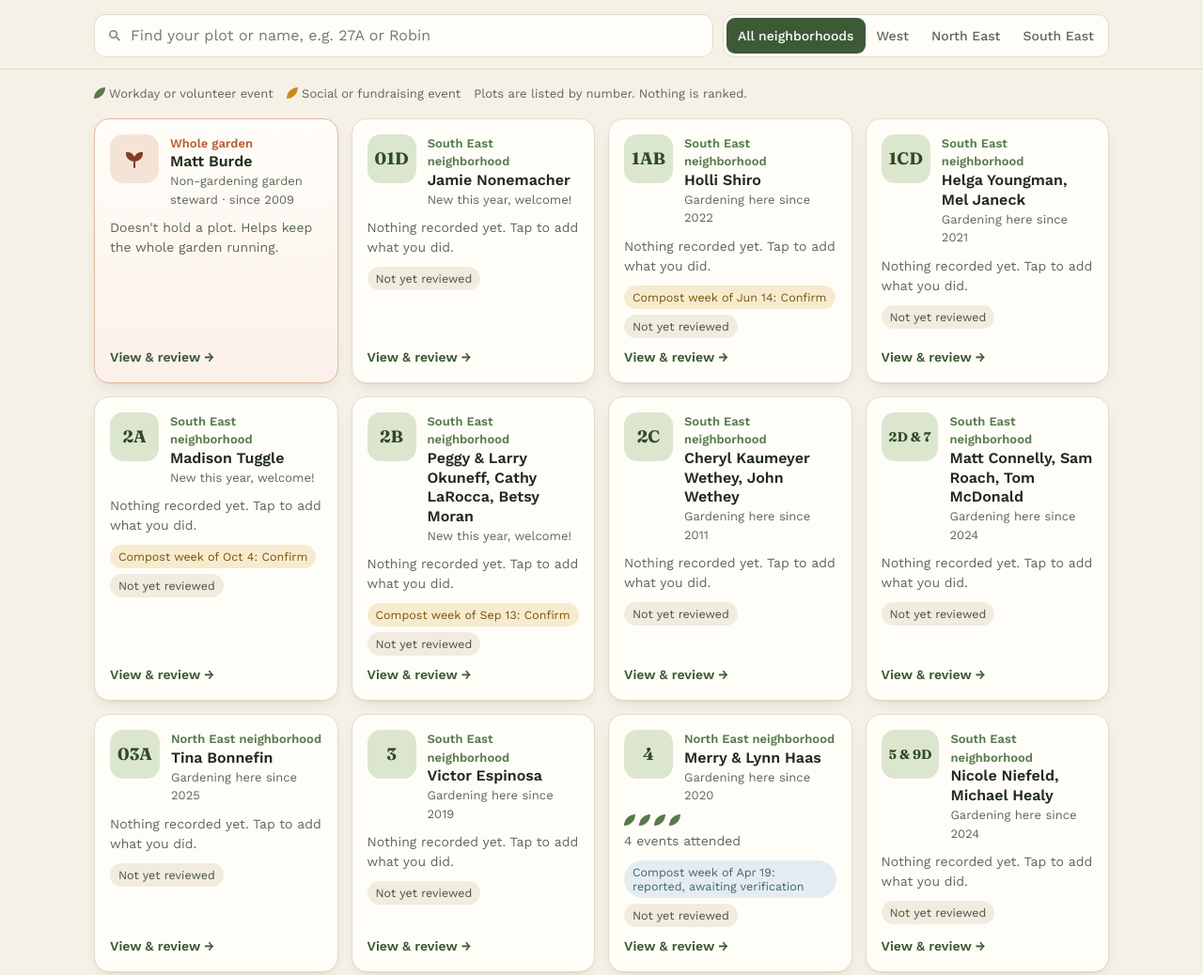
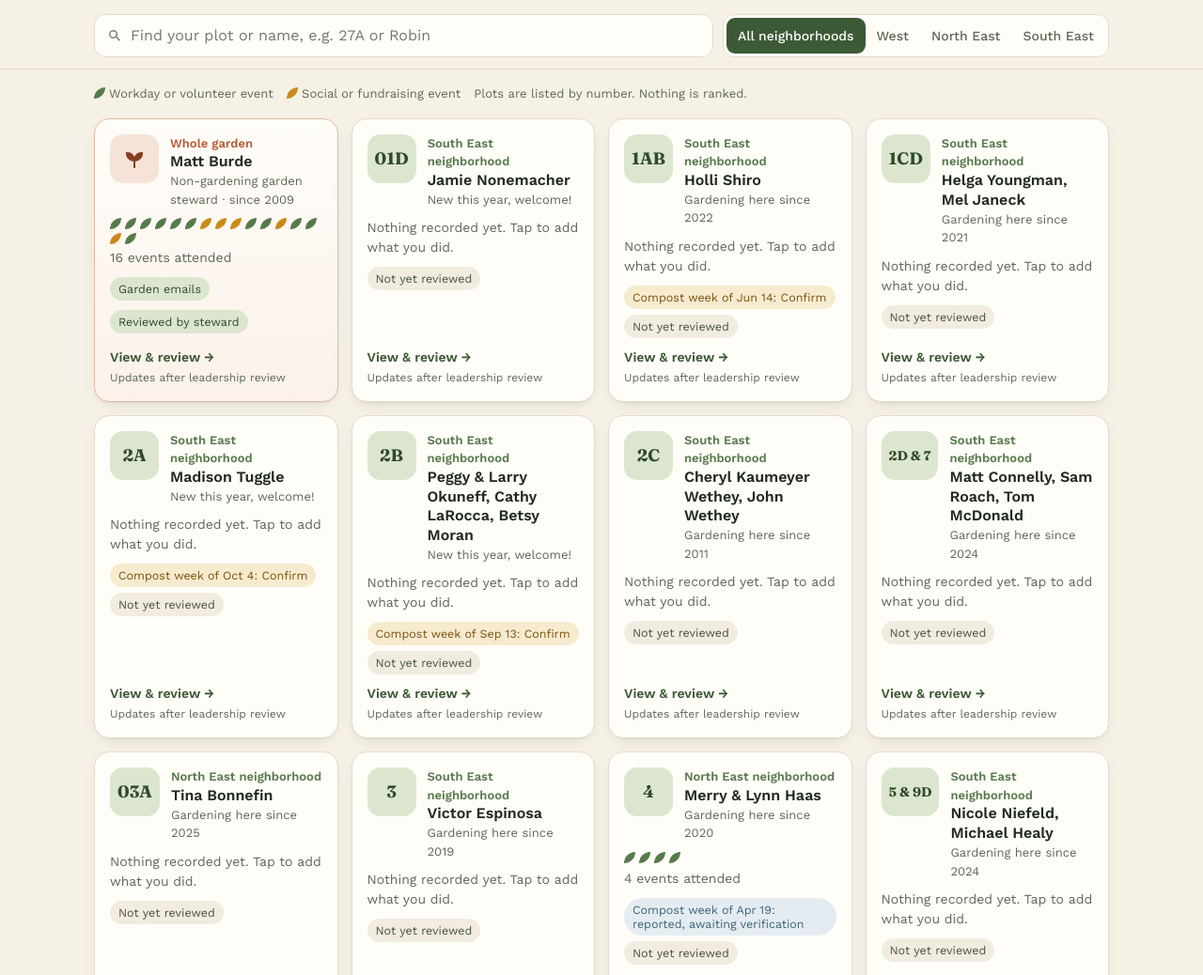
Before and after one commit to goldencommunitygarden/review, a plain HTML site: page index.html in a window 1280 px wide. Shown: the part 740-1778 px from the top of the page at 94% size. Drawn offline with nearby package versions, Linux system fonts and the light colour scheme.

Commit message:
Add files via upload

```diff
--- a/index.html
+++ b/index.html
@@ -74,6 +74,7 @@ a{color:var(--moss)}
 .chip.sky{background:var(--sky-bg);color:var(--sky)}
 .soft{color:var(--muted);font-size:14px}
 .card .cta{margin-top:auto;font-size:14px;font-weight:600;color:var(--moss)}
+.card .upd{display:block;font-size:12px;font-weight:400;color:var(--muted);margin-top:2px}
 .card.steward{border:1.5px solid #E2B9A3;background:linear-gradient(#FFFDF8,#FBF1EA)}
 div.card.steward{cursor:default}
 div.card.steward:hover{transform:none}
@@ -1384,7 +1385,10 @@ const PARTNERS = [{"name":"Sky Ranchers","dates":["06-03","06-10","06-17","06-24
  {"name":"MEP","dates":["06-13"],"people":null,"hours":null}]
 ;
 const STEWARD_CHOICE = "Steward (no plot)";
-const STEWARDS = [{name:"Matt Burde", role:"Non-gardening garden steward", since:2009, others:[]}];
+const STEWARDS = [{"name":"Matt Burde","role":"Non-gardening garden steward","since":2009,
+  "events":["03-21","04-11","05-02","05-21","06-06","06-13","06-18","06-27","07-16","08-01","08-22","08-27","09-05","09-19","09-24","10-03"],
+  "others":["Garden emails"],"reviewed":true}]
+;
 const NB = {NE:"North East", SE:"South East", W:"West"};
 function pinsFor(id){ return id.split("&").map(t=>t.trim()).map(t=> t.startsWith("PP") ? "PP" : ((t.match(/^0\d/)||[])[0] || String(+((t.match(/^\d+/)||[""])[0])))).filter(k=>MAP.pins[k]).map(k=>MAP.pins[k]); }
 document.getElementById("mapImg").src = MAP.img;   // null until the Google Form is created
@@ -1437,15 +1441,18 @@ function card(p){
     ${contrib}
     ${nothing ? `<div class="soft">Nothing recorded yet. Tap to add what you did.</div>` : ""}
     <div class="chips">${p.compost!=="none_assigned"?`<span class="chip ${cp.c}">${esc(cp.t)}</span>`:""}${reviewChip(p)}</div>
-    <span class="cta">View &amp; review &rarr;</span>
+    <span class="cta">View &amp; review &rarr;<span class="upd">Updates after leadership review</span></span>
   </button>`;
 }
 function stewardCard(x){
   return `<button class="card steward" data-steward="${esc(x.name)}" aria-label="${esc(x.name)}, ${esc(x.role)}">
     <div class="top"><div class="plotno st" aria-hidden="true"><svg width="24" height="24" viewBox="0 0 24 24"><path fill="currentColor" d="M12 22c-.6 0-1-.4-1-1v-6.2C6.3 14.3 3 10.9 3 6.5V5h1.5c3.5 0 6.4 2 7.5 4.9C13.1 7 16 5 19.5 5H21v1.5c0 4.4-3.3 7.8-8 8.3V21c0 .6-.4 1-1 1Z"/></svg></div>
       <div><div class="nb" style="color:var(--clay)">Whole garden</div><div class="who">${esc(x.name)}</div><div class="since">${esc(x.role)}${x.since?" · since "+x.since:""}</div></div></div>
-    ${x.others.length?`<div class="chips">${x.others.map(o=>`<span class="chip green">${esc(o)}</span>`).join("")}</div>`:`<div class="soft">Doesn't hold a plot. Helps keep the whole garden running.</div>`}
-    <span class="cta">View &amp; review &rarr;</span></button>`;
+    ${(x.events||[]).length?`<div><div class="leaves">${x.events.map(d=>`<span class="leaf ${EV[d].cat==="social"?"social":""}" title="${esc(fmt(d)+": "+EV[d].name)}"></span>`).join("")}</div><div class="soft" style="margin-top:4px">${x.events.length} events attended</div></div>`:""}
+    ${(x.others||[]).length?`<div class="chips">${x.others.map(o=>`<span class="chip green">${esc(o)}</span>`).join("")}</div>`:""}
+    ${!(x.events||[]).length && !(x.others||[]).length ? `<div class="soft">Doesn't hold a plot. Helps keep the whole garden running.</div>` : ""}
+    <div class="chips">${x.reviewed?`<span class="chip green">Reviewed by steward</span>`:`<span class="chip">Not yet reviewed</span>`}</div>
+    <span class="cta">View &amp; review &rarr;<span class="upd">Updates after leadership review</span></span></button>`;
 }
 function render(){
   const st = STEWARDS.filter(x => area==="All" && (!query || (x.name+" "+x.role).toLowerCase().includes(query)));
@@ -1454,7 +1461,7 @@ function render(){
   $("#grid").innerHTML = (list.length || st.length) ? st.map(stewardCard).join("") + list.map(card).join("") : `<div class="empty">No plot matches “${esc(query)}”. Try a plot number like 27A.</div>`;
 }
 $("#grid").addEventListener("click", e => { const c = e.target.closest(".card"); if(!c) return; if(c.dataset.steward) openSteward(c.dataset.steward); else openPlot(c.dataset.id, true); });
-function stewardUnit(x){ return {id:STEWARD_CHOICE, steward:true, label:x.name, area:null, gardeners:x.name, firstYear:x.since, events:[], others:x.others||[], compostActivity:[], compost:"none_assigned", compostWeek:null, pending:false}; }
+function stewardUnit(x){ return {id:STEWARD_CHOICE, steward:true, reviewed:!!x.reviewed, label:x.name, area:null, gardeners:x.name, firstYear:x.since, events:x.events||[], others:x.others||[], compostActivity:[], compost:"none_assigned", compostWeek:null, pending:false}; }
 function openSteward(name){ const x = STEWARDS.find(s=>s.name===name); if(!x) return; cur = stewardUnit(x);
   st = {accuracy:null, events:new Set(), items:[], compost:null, compostWhen:"", explain:"", y2027:new Set(), name:x.name};
   step = 0; drawSheet(); $("#scrim").classList.add("on"); $("#sheet").classList.add("on"); }
@@ -1549,7 +1556,7 @@ function stepView(){
     body = `<p class="q">How would you like to help in 2027?</p><p class="qhelp">The garden only works when everyone pitches in, and we're setting up clearer, more flexible ways to contribute. Choose any that suit you.</p>
       <div class="opts">${SPEC.y2027.choices.map(c=>opt("y2027",c,c)).join("")}</div>`;
   } else {
-    body = `<p class="q">Last step: your name</p><p class="qhelp">${FORM ? "We'll open a Google Form with your answers already filled in. Just press <b>Submit</b> at the bottom." : "Copy your review and email it to the garden."}</p>
+    body = `<p class="q">Last step: your name</p><p class="qhelp">${FORM ? "We'll open a Google Form with your answers already filled in. Just press <b>Submit</b> at the bottom. Your card updates after leadership review." : "Copy your review and email it to the garden."}</p>
       <label class="l" for="nm">Your name</label><input class="t" id="nm" autocomplete="name" value="${esc(st.name)}">
       <label class="l">Your review</label><div class="summary" id="sum">${esc(summaryText())}</div>
       ${FORM ? "" : `<p class="soft">Send it to <b>${GARDEN_EMAIL}</b> with subject “${cur.steward?"Steward":"Plot "+esc(cur.id)} review”.</p>`}`;
```
